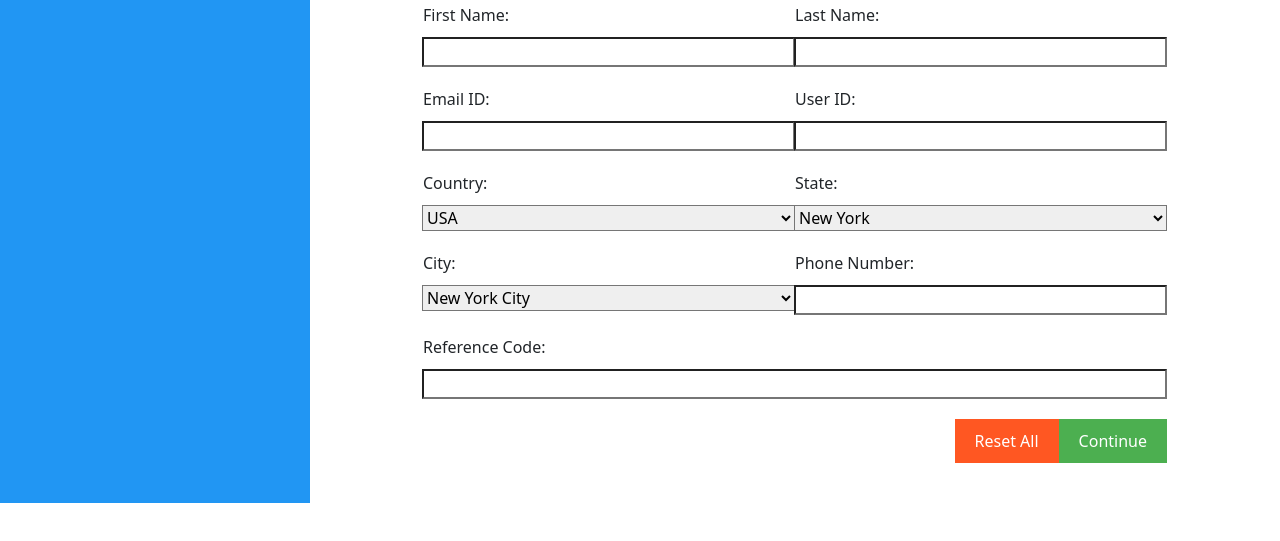
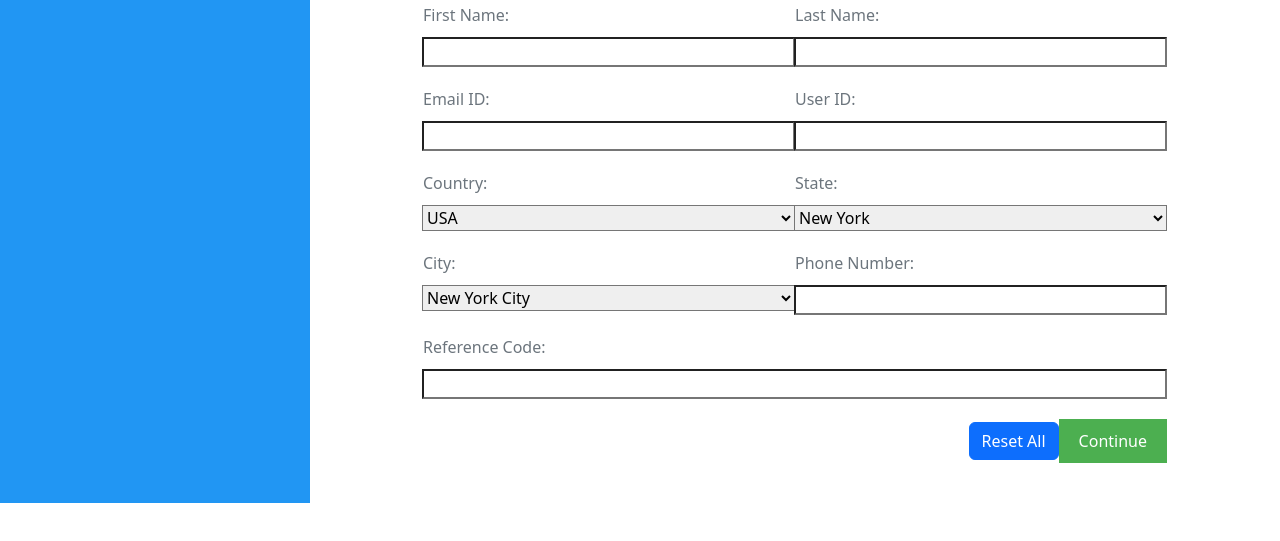
Before and after one commit to Icewolf911/WPR-281, a plain HTML site: page Index.html in a window 1280 px wide. Shown: the part 73-614 px from the top of the page. Drawn offline with nearby package versions, Linux system fonts and the light colour scheme.

Commit message:
bootstrap label and button

```diff
--- a/Index.css
+++ b/Index.css
@@ -62,3 +62,7 @@ body {
     background-color: #4CAF50;
     color: white;
   }
+
+  label{
+    color: var(--bs-secondary)!important;
+  }
--- a/Index.html
+++ b/Index.html
@@ -77,7 +77,7 @@
       </div>
 
       <div class="form-row buttons">
-        <button type="reset" class="reset-button">Reset All</button>
+        <button type="button" class="btn btn-primary">Reset All</button>
         <button type="submit" class="continue-button">Continue</button>
       </div>
     </form>
```
